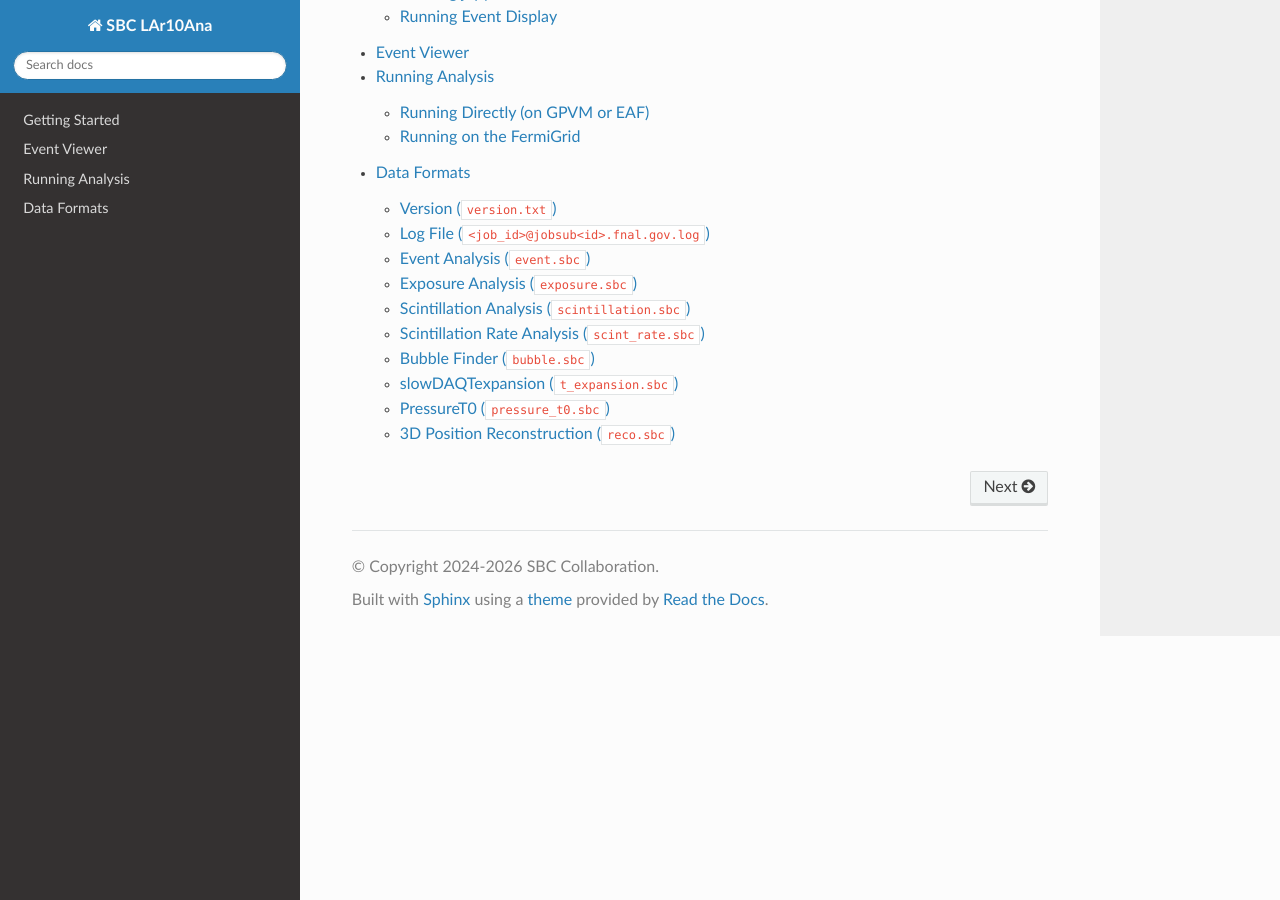
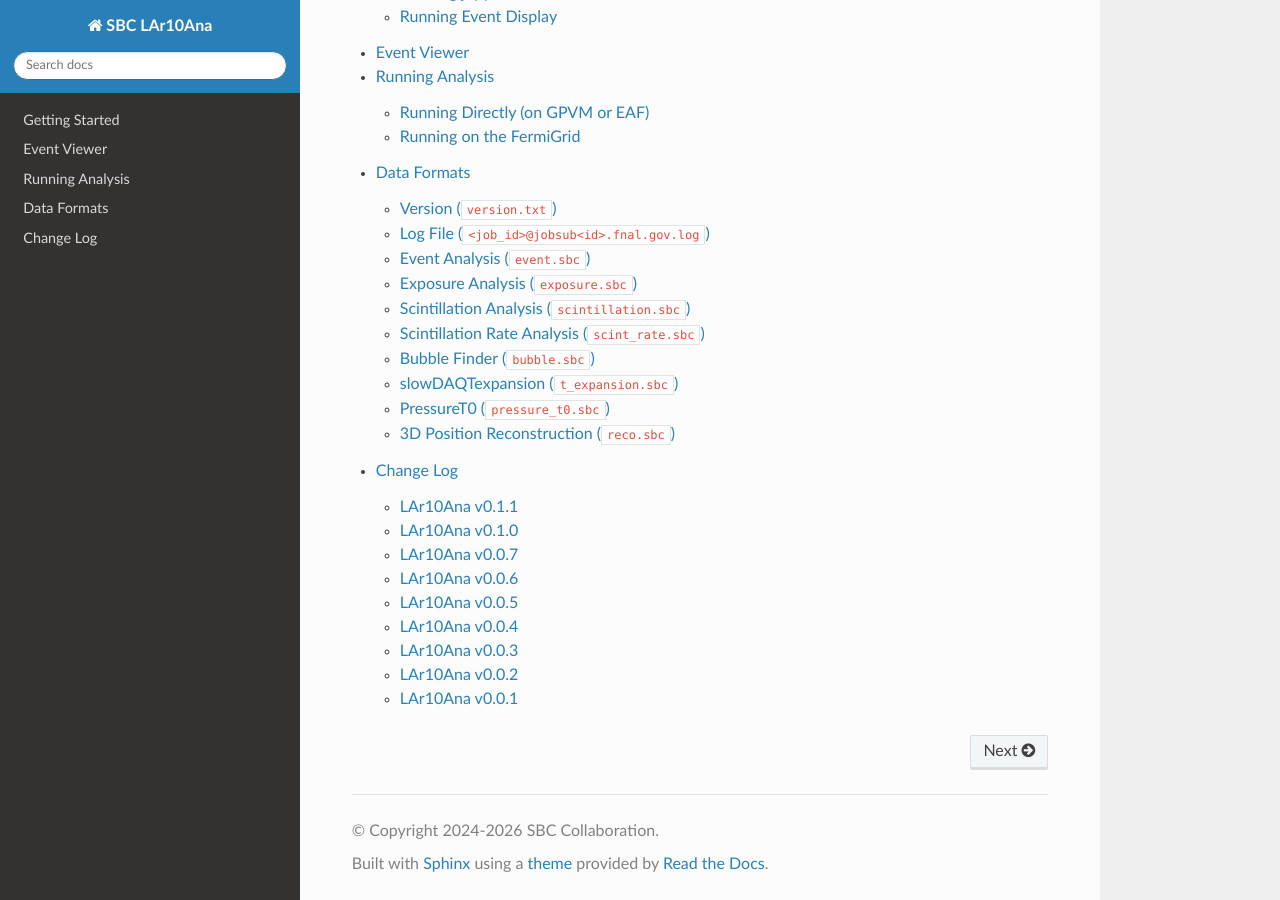
Before and after one commit to SBC-Collaboration/LAr10Ana, a Sphinx documentation site: the page built from docs/index.md, in a window 1280 px wide and 900 px high, scrolled down 557 px. Built offline with Sphinx 7.4.7 and the Read the Docs theme 3.1.0, drawn with Linux system fonts in a browser that asks for light colours.

Commit message:
Add changelog, prepare for v0.1.1

```diff
--- /dev/null
+++ b/docs/changelog.md
@@ -0,0 +1,35 @@
+# Change Log
+
+## [LAr10Ana v0.1.1](https://github.com/SBC-Collaboration/LAr10Ana/releases/tag/v0.1.1)
+- Added acoustic noise and scint T0 modules
+- A few event viewer updates, including bubble t0, bubblt position crosshair, multiple piezo display,
+- Added digiscope support in `GetEvent`, and an option to convert to physical units (V and s)
+- Added this changelog
+
+## [LAr10Ana v0.1.0](https://github.com/SBC-Collaboration/LAr10Ana/releases/tag/v0.1.0)
+A few changes in this version
+- Documentations are now set up to work on ReadtheDocs. Update files in docs/ folder and the docs on readthedocs will be updated.
+- Event viewer now has some capability to load recon data. New features are still being worked on
+- A new version of bubble finder module
+- RunAnalysis and EventAnalysis have better backward compatibility with the pset related keys
+
+## [LAr10Ana v0.0.7](https://github.com/SBC-Collaboration/LAr10Ana/releases/tag/v0.0.7)
+Bug fixes in bubble finder algorithm.
+
+## [LAr10Ana v0.0.6](https://github.com/SBC-Collaboration/LAr10Ana/releases/tag/v0.0.6)
+Add in 3D reconstruction, pressure T0, and SlowDAQ t_expansion modules
+
+## [LAr10Ana v0.0.5](https://github.com/SBC-Collaboration/LAr10Ana/releases/tag/v0.0.5)
+Add in Run Analysis
+
+## [LAr10Ana v0.0.4](https://github.com/SBC-Collaboration/LAr10Ana/releases/tag/v0.0.4)
+Added Al's bubble finder module. Clean up of grid scripts. Changed EventAnalysis to read the updated version of keys.
+
+## [LAr10Ana v0.0.3](https://github.com/SBC-Collaboration/LAr10Ana/releases/tag/v0.0.3)
+Scint rate module now uses the batch sipm framework. Also bugfixes.
+
+## [LAr10Ana v0.0.2](https://github.com/SBC-Collaboration/LAr10Ana/releases/tag/v0.0.2)
+Updated version of Gary's scint rate module.
+
+## [LAr10Ana v0.0.1](https://github.com/SBC-Collaboration/LAr10Ana/releases/tag/v0.0.1)
+First release of LAr10ana for running on the grid.
--- a/docs/conf.py
+++ b/docs/conf.py
@@ -7,8 +7,8 @@ project = 'SBC LAr10Ana'
 copyright = '2024-2026 SBC Collaboration'
 author = 'SBC Collaboration'
 
-release = '0.0.3'
-version = '0.0.3'
+release = '0.1.1'
+version = '0.1.1'
 
 # -- General configuration
 
```
Also changed, not shown: docs/index.md (+1 -0 lines).
